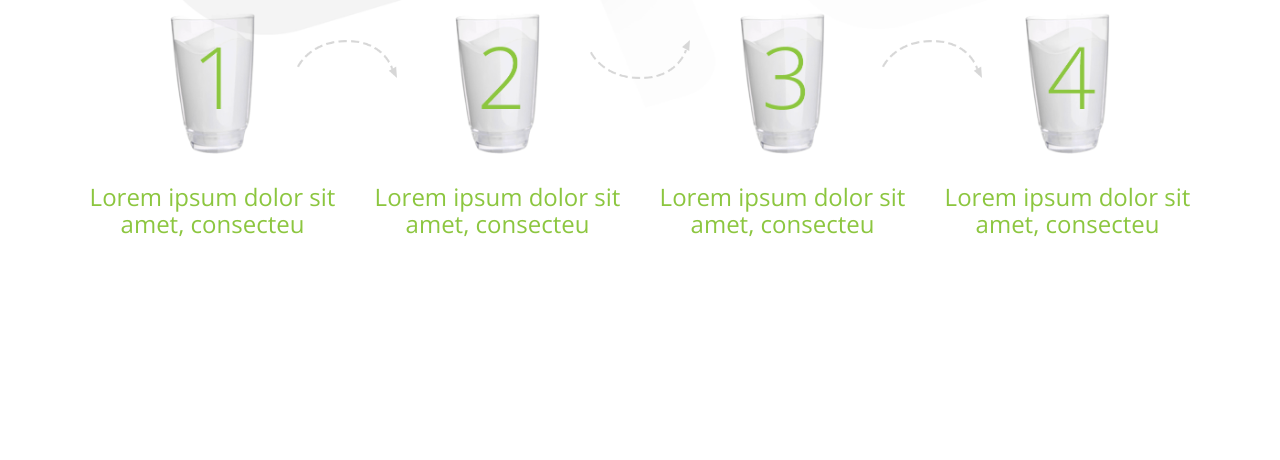
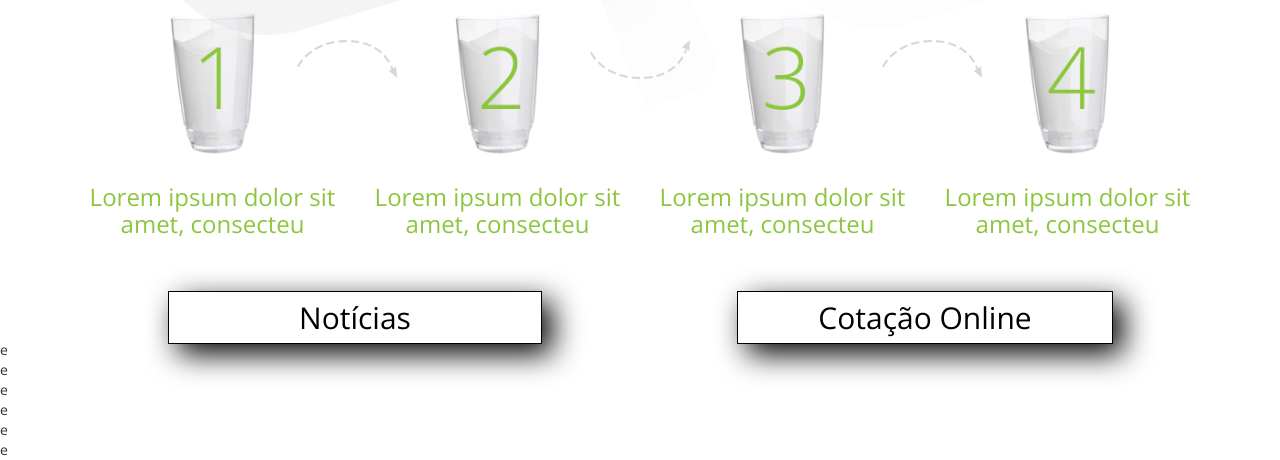
Before and after one commit to Claytonkuiaski/ordenha, a PHP site: page / in a window 1280 px wide. Shown: the part 1013-1473 px from the top of the page. Before the commit the page ends 1250 px from the top, so only its background shows below. Run offline with PHP 8.4, Linux system fonts and the light colour scheme; style sheets or scripts are compiled from the project's sources; some libraries are stand-ins or nearby versions.

Commit message:
main terminado

```diff
--- a/index.html
+++ b/index.html
@@ -143,11 +143,29 @@
 						<h3>Lorem ipsum dolor sit amet, consecteu</h3>
 					</div>
 				</div>
+		</main>
+			<div class="container">
+				<div class="botao-noticias">
+					<a href="">Notícias</a>
+				</div>
+				<div class="botao-cotacao">
+					<a href="">Cotação Online</a>
+				</div>
+			</div>
+
+		e<br>e<br>e<br>e<br>e<br>e<br>
 
 
 
-			</div>
-		</main>
+
+
+
+
+
+
+		<footer>
+
+		</footer>
 	</div>
 
 
--- a/sass/page/_conteudo-principal.sass
+++ b/sass/page/_conteudo-principal.sass
@@ -133,3 +133,62 @@ main
 		padding-left: 170px
 	.flecha3
 		padding-right: 170px
+
+
+
+
+.botao-noticias
+	+make-sm-column(6)
+	text-align: center
+	margin-top: 50px
+	a
+		padding-top: 5px
+		padding-bottom: 5px
+		padding-left: 130px
+		padding-right: 130px
+		font-size: 30px
+		border: solid 1px $preto
+		box-shadow: 10px 10px 30px $preto
+		color: $preto
+		white-space: nowrap
+		&:hover
+			+transition(.4s)
+			text-decoration: none
+			background-color: $amarelo
+			color: $branco
+			border: none
+	+breakpoint($tablet)
+		+make-sm-column(12)
+	+breakpoint($celular)
+		a
+			font-size: 20px
+			padding-left: 80px
+			padding-right: 80px
+
+.botao-cotacao
+	+make-sm-column(6)
+	text-align: center
+	margin-top: 50px
+	a
+		padding-top: 5px
+		padding-bottom: 5px
+		padding-left: 80px
+		padding-right: 80px
+		font-size: 30px
+		border: solid 1px $preto
+		box-shadow: 10px 10px 30px $preto
+		color: $preto
+		white-space: nowrap
+		&:hover
+			+transition(.4s)
+			text-decoration: none
+			background-color: $verde
+			color: $branco
+			border: none
+	+breakpoint($tablet)
+		+make-sm-column(12)
+	+breakpoint($celular)
+		a
+			font-size: 20px
+			padding-left: 48px
+			padding-right: 48px
--- a/sass/page/_mixins.sass
+++ b/sass/page/_mixins.sass
@@ -6,6 +6,7 @@ $branco: #fff
 $preto: black
 $verde: #8cc63f
 $azul: #1e285c
+$amarelo: #fdce12
 
 $open: 300
 $bold: 800
```
Also changed, not shown: css/home.css.
